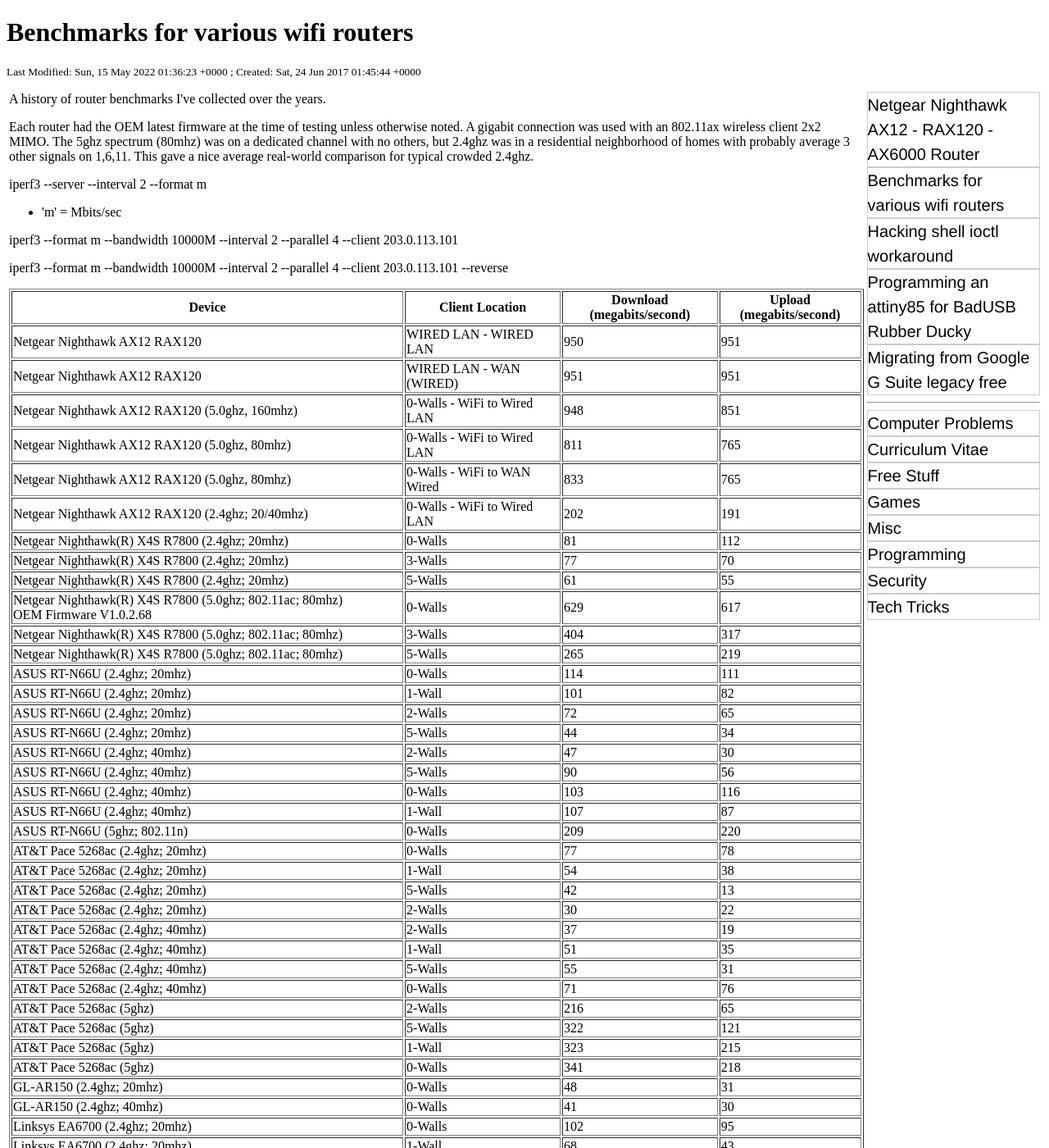
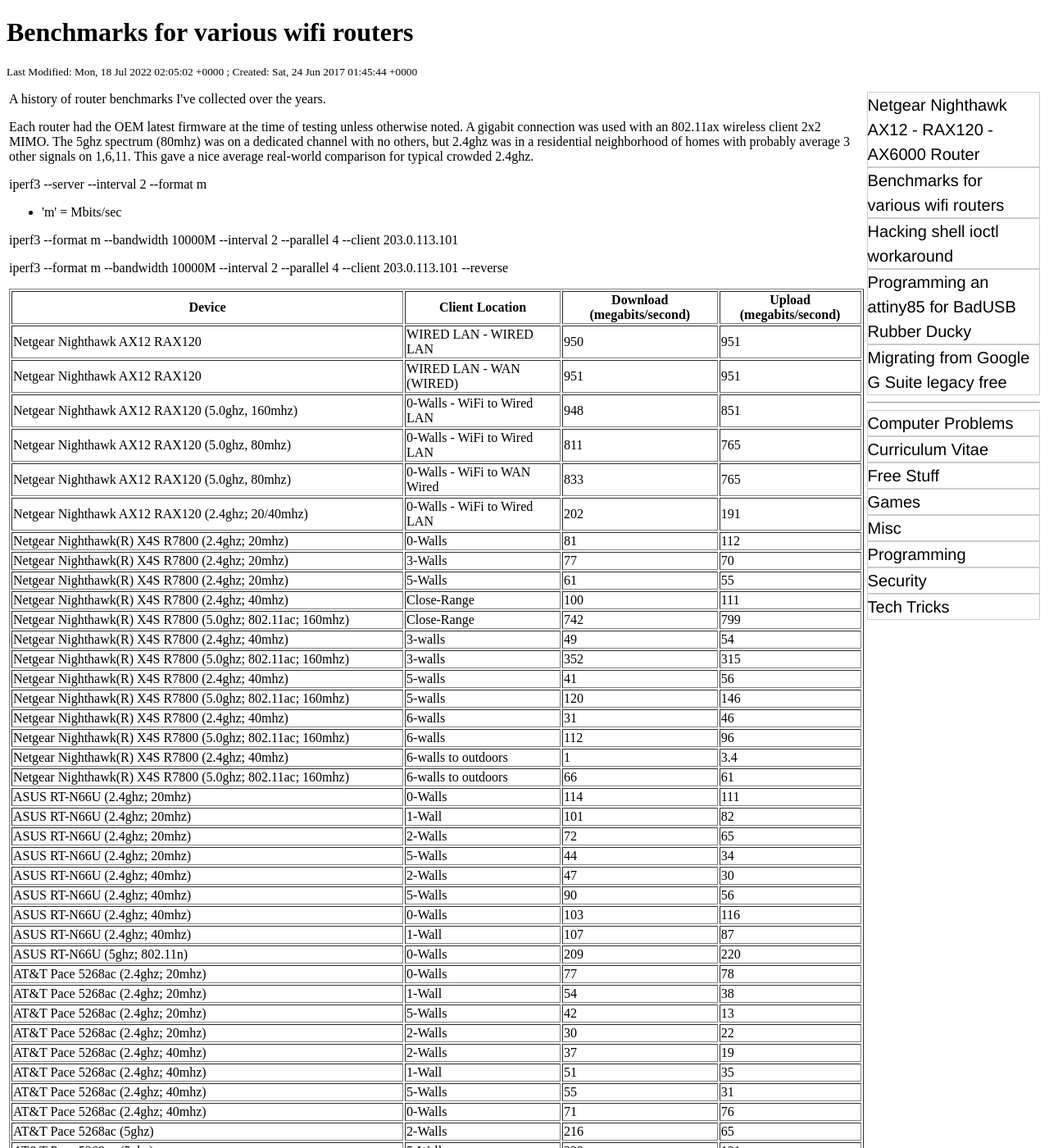
Before and after one commit to rbeede/rbeede.github.io, a Jekyll site: the page built from _posts/2022-05-14-benchmarks_for_various_wifi_routers.html, in a window 1280 px wide and 1400 px high. Shown: the whole window at 82% size. Built offline with Jekyll 4.4.1, drawn with Linux system fonts in a browser that asks for light colours.

Commit message:
New benchmarks for R7800
OpenWRT 19.0.7 firmware version.

```diff
--- a/_posts/2022-05-14-benchmarks_for_various_wifi_routers.html
+++ b/_posts/2022-05-14-benchmarks_for_various_wifi_routers.html
@@ -61,6 +61,7 @@
   <td>202</td>
   <td>191</td>
 </tr>
+
 <tr>
   <td>Netgear Nighthawk(R) X4S R7800 (2.4ghz; 20mhz)</td>
   <td>0-Walls</td>
@@ -80,23 +81,66 @@
   <td>55</td>
 </tr>
 <tr>
-  <td>Netgear Nighthawk(R) X4S R7800 (5.0ghz; 802.11ac; 80mhz)<br />OEM Firmware V1.0.2.68</td>
-  <td>0-Walls</td>
-  <td>629</td>
-  <td>617</td>
+  <td>Netgear Nighthawk(R) X4S R7800 (2.4ghz; 40mhz)</td>
+  <td>Close-Range</td>
+  <td>100</td>
+  <td>111</td>
 </tr>
 <tr>
-  <td>Netgear Nighthawk(R) X4S R7800 (5.0ghz; 802.11ac; 80mhz)</td>
-  <td>3-Walls</td>
-  <td>404</td>
-  <td>317</td>
+  <td>Netgear Nighthawk(R) X4S R7800 (5.0ghz; 802.11ac; 160mhz)
+  <td>Close-Range</td>
+  <td>742</td>
+  <td>799</td>
 </tr>
 <tr>
-  <td>Netgear Nighthawk(R) X4S R7800 (5.0ghz; 802.11ac; 80mhz)</td>
-  <td>5-Walls</td>
-  <td>265</td>
-  <td>219</td>
+  <td>Netgear Nighthawk(R) X4S R7800 (2.4ghz; 40mhz)</td>
+  <td>3-walls</td>
+  <td>49</td>
+  <td>54</td>
 </tr>
+<tr>
+  <td>Netgear Nighthawk(R) X4S R7800 (5.0ghz; 802.11ac; 160mhz)
+  <td>3-walls</td>
+  <td>352</td>
+  <td>315</td>
+</tr>
+<tr>
+  <td>Netgear Nighthawk(R) X4S R7800 (2.4ghz; 40mhz)</td>
+  <td>5-walls</td>
+  <td>41</td>
+  <td>56</td>
+</tr>
+<tr>
+  <td>Netgear Nighthawk(R) X4S R7800 (5.0ghz; 802.11ac; 160mhz)
+  <td>5-walls</td>
+  <td>120</td>
+  <td>146</td>
+</tr>
+<tr>
+  <td>Netgear Nighthawk(R) X4S R7800 (2.4ghz; 40mhz)</td>
+  <td>6-walls</td>
+  <td>31</td>
+  <td>46</td>
+</tr>
+<tr>
+  <td>Netgear Nighthawk(R) X4S R7800 (5.0ghz; 802.11ac; 160mhz)
+  <td>6-walls</td>
+  <td>112</td>
+  <td>96</td>
+</tr>
+<tr>
+  <td>Netgear Nighthawk(R) X4S R7800 (2.4ghz; 40mhz)</td>
+  <td>6-walls to outdoors</td>
+  <td>1</td>
+  <td>3.4</td>
+</tr>
+<tr>
+  <td>Netgear Nighthawk(R) X4S R7800 (5.0ghz; 802.11ac; 160mhz)
+  <td>6-walls to outdoors</td>
+  <td>66</td>
+  <td>61</td>
+</tr>
+
 <tr>
   <td>ASUS RT-N66U (2.4ghz; 20mhz)</td>
   <td>0-Walls</td>
```
Also changed, not shown: other parts of _posts/2022-05-14-benchmarks_for_various_wifi_routers.html (+1 -1 lines).
